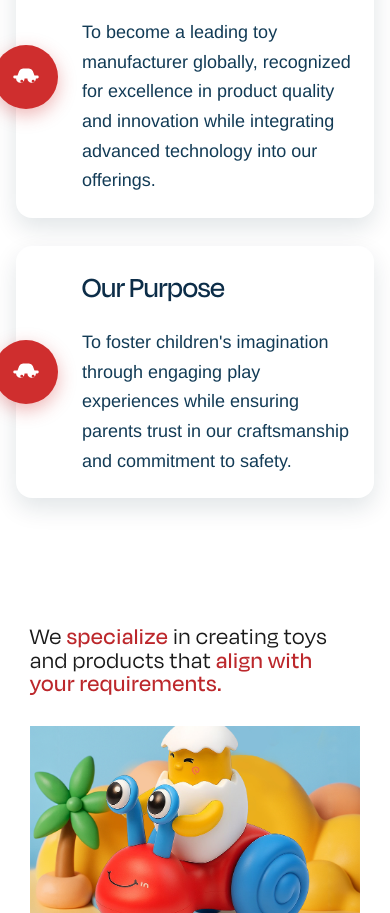
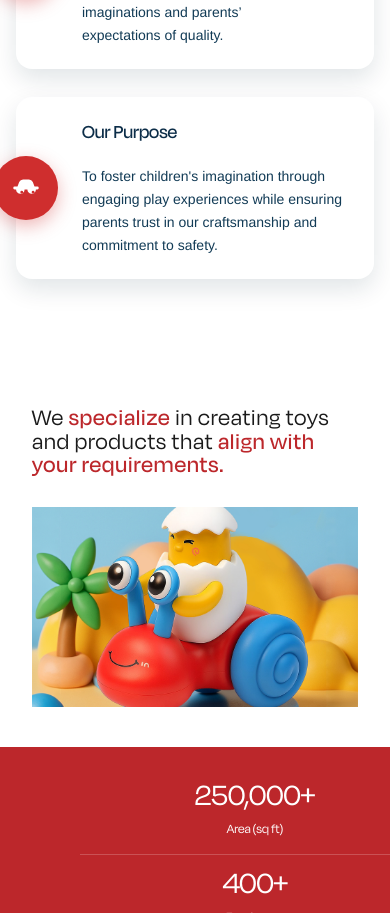
Before and after one commit to neeelpatell19/seedo-sanson, a Vue app: page /about in a window 390 px wide. Shown: the part 1937-2850 px from the top of the page. Built offline with nearby package versions, Linux system fonts and the light colour scheme; no server answers.

Commit message:
content changes

```diff
--- a/src/components/HeroRoutes/PopularProductsHome/ProductContext/ProductContext.vue
+++ b/src/components/HeroRoutes/PopularProductsHome/ProductContext/ProductContext.vue
@@ -26,7 +26,7 @@ export default {
 
             try {
                 // console.log('Fetching products from API via proxy...')
-                const response = await fetch('http://localhost:4040/api/seedo/getAllProducts')
+                const response = await fetch('https://testapi.prepseed.com/seedo/getAllProducts')
                 // console.log('Fetch response status:', response.status)
                 if (!response.ok) {
                     throw new Error('Failed to fetch products')
--- a/src/components/OtherComponents/ManuFacturing/ManuFacturing.css
+++ b/src/components/OtherComponents/ManuFacturing/ManuFacturing.css
@@ -306,6 +306,10 @@
 .SansonInfoContainerStyleTitle {
     max-width: 1000px;
     /* margin: 0 auto; */
+}
+
+.SansonInfoContainerStyleTitle p {
+    color: #b8312e;
 }
 
 .GridContainerEdit p {
--- a/src/components/OtherComponents/NavigationBar/NavigationBar.vue
+++ b/src/components/OtherComponents/NavigationBar/NavigationBar.vue
@@ -56,7 +56,7 @@
                         </router-link>
                         <!-- <ul class="dropdown">
                             <li><router-link to="/about/company">Company</router-link></li>
-                            <li><router-link to="/about/manufacturing">Manufacturing</router-link></li>
+                            <li><router-link to="/about/manufacturing">Manufacturing Process</router-link></li>
                             <li><router-link to="/about/careers">Careers</router-link></li>
                             <li><router-link to="/contact">Contact</router-link></li>
                         </ul> -->
@@ -115,11 +115,11 @@
 
                         <li class="drawer__item">
                             <router-link to="/manufacturing" class="drawer__link"
-                                @click="closeDrawer">Manufacturing</router-link>
+                                @click="closeDrawer">Manufacturing Process</router-link>
                         </li>
 
                         <li class="drawer__item">
-                            <router-link to="/about" class="drawer__link" @click="closeDrawer">about us</router-link>
+                            <router-link to="/about" class="drawer__link" @click="closeDrawer">About Us</router-link>
                         </li>
 
                     </ul>
--- a/src/components/OtherComponents/OurValuesContainer/OurValuesContainer.vue
+++ b/src/components/OtherComponents/OurValuesContainer/OurValuesContainer.vue
@@ -39,9 +39,7 @@
             <div class="ov-card-body">
               <h3>Our Vision</h3>
               <p>
-                To become a leading toy manufacturer globally, recognized for excellence in
-                product quality and innovation while integrating advanced technology into
-                our offerings.
+               To grow as a trusted leader in the toy market by creating safe, innovative products that resonate with children’s imaginations and parents’ expectations of quality.
               </p>
             </div>
           </article>
--- a/src/components/Products/SpecificProductPage/SpecificProductPage.vue
+++ b/src/components/Products/SpecificProductPage/SpecificProductPage.vue
@@ -276,6 +276,7 @@ const breadcrumbs = computed(() => {
 const selectedVariantKey = ref("default");
 const selectedImageIndex = ref(0);
 const currentVariant = computed(() => product.variants[selectedVariantKey.value] || product.variants.default);
+const uniqueColorVariants = computed(() => product.variants || {});
 // Build a flat list of all images across variants, placing current variant first
 const allImages = computed(() => {
     const order = [selectedVariantKey.value, ...Object.keys(product.variants || {}).filter(k => k !== selectedVariantKey.value)]
--- a/src/style.css
+++ b/src/style.css
@@ -196,16 +196,138 @@ input, textarea {
   padding-top: 50px;
   padding-bottom: 50px;
 }
-@media (max-width:800px) {
-  .TopPaddingAnotherPage{
-    padding-top: 100px;
-    padding-bottom: 50px;
+/* Enhanced Mobile Responsive Design */
+
+/* Tablet and smaller desktop */
+@media (max-width: 1024px) {
+  .Container {
+    padding: 0px 20px;
   }
-  .Container {
-    padding: 0px 10px ;
+
+  h1 {
+    font-size: 42px;
+    line-height: 42px;
   }
+
   h2 {
-    font-weight: 500;
-    font-size: 25px;
+    font-size: 36px;
+  }
+
+  h3 {
+    font-size: 26px;
+  }
+
+  p {
+    font-size: 16px;
   }
 }
+
+/* Mobile landscape and small tablets */
+@media (max-width: 768px) {
+  .Container {
+    padding: 0px 16px;
+  }
+
+  .MainPaddingContainerTop80 {
+    padding-top: 20px !important;
+  }
+
+  .TopPaddingAnotherPage {
+    padding-top: 80px;
+    padding-bottom: 40px;
+  }
+
+  h1 {
+    font-size: 36px;
+    line-height: 36px;
+  }
+
+  h2 {
+    font-size: 28px;
+  }
+
+  h3 {
+    font-size: 22px;
+  }
+
+  p {
+    font-size: 15px;
+  }
+
+  .paddingTop100px {
+    padding-top: 60px;
+  }
+
+  .ExtraSpaceTop50px {
+    padding-top: 30px;
+  }
+}
+
+/* Mobile portrait */
+@media (max-width: 480px) {
+  .Container {
+    padding: 0px 12px;
+  }
+
+  .MainPaddingContainerTop80 {
+    padding-top: 15px !important;
+  }
+
+  .TopPaddingAnotherPage {
+    padding-top: 70px;
+    padding-bottom: 30px;
+  }
+
+  h1 {
+    font-size: 28px;
+    line-height: 28px;
+  }
+
+  h2 {
+    font-size: 24px;
+  }
+
+  h3 {
+    font-size: 20px;
+  }
+
+  p {
+    font-size: 14px;
+  }
+
+  .paddingTop100px {
+    padding-top: 50px;
+  }
+
+  .ExtraSpaceTop50px {
+    padding-top: 25px;
+  }
+
+  .max-width-800 {
+    padding: 0px 12px;
+  }
+}
+
+/* Extra small devices */
+@media (max-width: 360px) {
+  .Container {
+    padding: 0px 8px;
+  }
+
+  h1 {
+    font-size: 24px;
+    line-height: 24px;
+  }
+
+  h2 {
+    font-size: 20px;
+  }
+
+  h3 {
+    font-size: 18px;
+  }
+
+  p {
+    font-size: 13px;
+  }
+}
```
